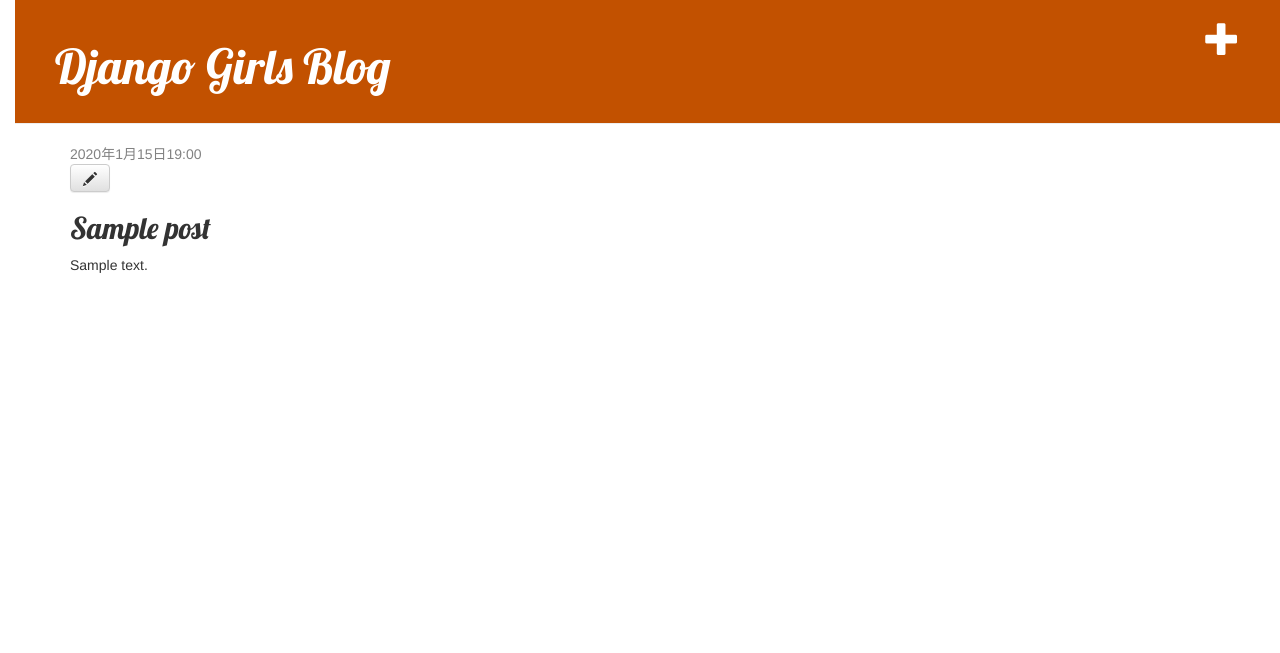
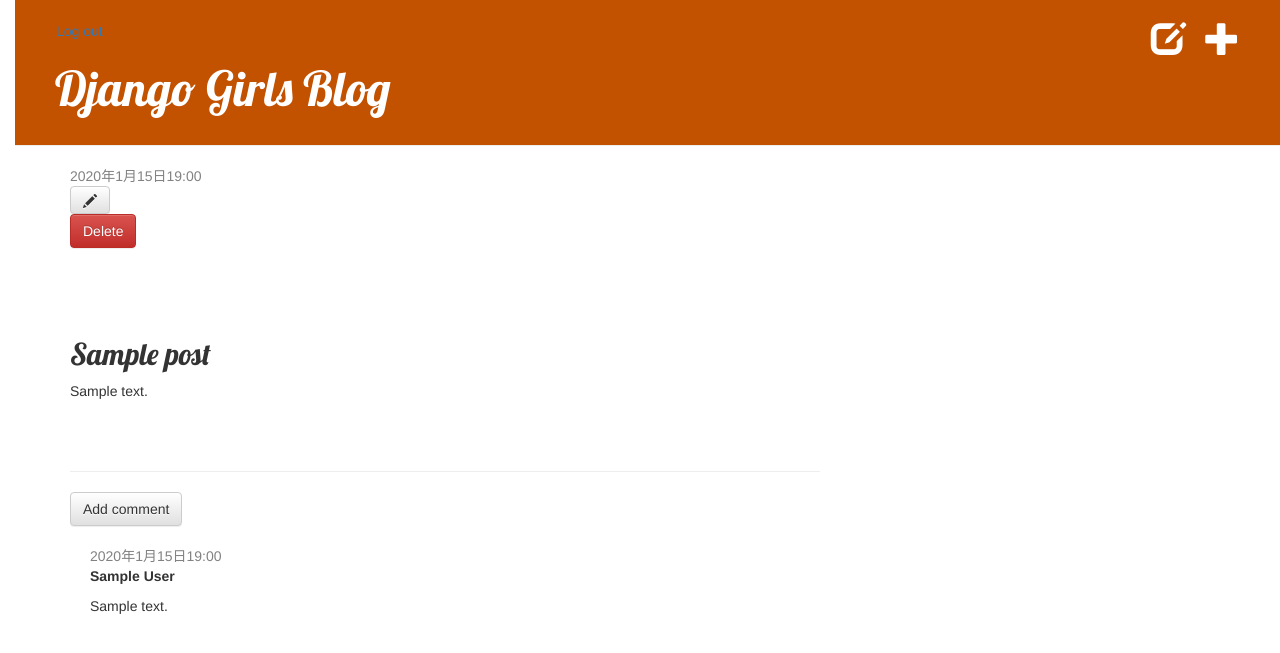
Before and after one commit to nanashiG/my-first-blog, a Django app: page /post/1/ in a window 1280 px wide. Shown: the top 653 px of the page. Run offline with Django 5.2, Linux system fonts and the light colour scheme; a user stored in the database is signed in; tables that the repository leaves empty hold one stand-in row (values such as "Sample post"); some libraries are stand-ins or nearby versions.

Commit message:
Added homework.

```diff
--- a/blog/admin.py
+++ b/blog/admin.py
@@ -1,4 +1,5 @@
 from django.contrib import admin
-from .models import Post
+from .models import Post, Comment
 
 admin.site.register(Post)
+admin.site.register(Comment)
--- a/blog/models.py
+++ b/blog/models.py
@@ -16,3 +16,20 @@
 
     def __str__(self):
         return self.title
+
+    def approved_comments(self):
+        return self.comments.filter(approved_comment=True)
+
+class Comment(models.Model):
+    post = models.ForeignKey('blog.Post', on_delete=models.CASCADE, related_name='comments')
+    author = models.CharField(max_length=200)
+    text = models.TextField()
+    created_date = models.DateTimeField(default=timezone.now)
+    approved_comment = models.BooleanField(default=False)
+
+    def approve(self):
+        self.approved_comment = True
+        self.save()
+
+    def __str__(self):
+        return self.text
--- a/blog/static/css/blog.css
+++ b/blog/static/css/blog.css
@@ -52,3 +52,7 @@
 .post h2 a, .post h2 a:visited {
     color: #000000;
 }
+
+.comment {
+    margin: 20px 0px 20px 20px;
+}
--- a/blog/templates/blog/base.html
+++ b/blog/templates/blog/base.html
@@ -11,6 +11,13 @@
         <div class="page-header">
             {% if user.is_authenticated %}
                 <a href="{% url 'post_new' %}" class="top-menu"><span class="glyphicon glyphicon-plus"></span></a>
+                <a href="{% url 'post_draft_list' %}" class="top-menu"><span class="glyphicon glyphicon-edit"></span></a>
+                <form method="post" action="{% url 'logout' %}" style="display:inline;">
+                    {% csrf_token %}
+                    <button type="submit" class="btn btn-link" style="padding: 0;">Log out</button>
+                </form>
+            {% else %}
+                <a href="{% url 'login' %}" class="top-menu"><span class="glyphicon glyphicon-lock"></span></a>
             {% endif %}
             <h1><a href="/">Django Girls Blog</a></h1>
         </div>
--- a/blog/templates/blog/post_detail.html
+++ b/blog/templates/blog/post_detail.html
@@ -6,11 +6,39 @@
             <div class="date">
                 {{ post.published_date }}
             </div>
+        {% else %}
+            <form method="POST" action="{% url 'post_publish' pk=post.pk %}" class="post-form">{% csrf_token %}
+                <button type="submit" class="post btn btn-secondary" name="publish">Publish</button>
+            </form>
         {% endif %}
         {% if user.is_authenticated %}
             <a class="btn btn-default" href="{% url 'post_edit' pk=post.pk %}"><span class="glyphicon glyphicon-pencil"></span></a>
+            <form method="POST" action="{% url 'post_remove' pk=post.pk %}" class="post-form">{% csrf_token %}
+                <button type="submit" class="post btn btn-danger" name="delete">
+                Delete
+                </button>
+            </form>
         {% endif %}
         <h2>{{ post.title }}</h2>
         <p>{{ post.text|linebreaksbr }}</p>
     </div>
+    <hr>
+    <a class="btn btn-default" href="{% url 'add_comment_to_post' pk=post.pk %}">Add comment</a>
+    {% for comment in post.comments.all %}
+        {% if user.is_authenticated or comment.approved_comment %}
+        <div class="comment">
+            <div class="date">
+                {{ comment.created_date }}
+                {% if not comment.approved_comment %}
+                    <a class="btn btn-default" href="{% url 'comment_remove' pk=comment.pk %}"><span class="glyphicon glyphicon-remove"></span></a>
+                    <a class="btn btn-default" href="{% url 'comment_approve' pk=comment.pk %}"><span class="glyphicon glyphicon-ok"></span></a>
+                {% endif %}
+            </div>
+            <strong>{{ comment.author }}</strong>
+            <p>{{ comment.text|linebreaks }}</p>
+        </div>
+        {% endif %}
+    {% empty %}
+        <p>No comments here yet :(</p>
+    {% endfor %}
 {% endblock %}
--- a/blog/templates/blog/post_list.html
+++ b/blog/templates/blog/post_list.html
@@ -6,8 +6,9 @@
             <div class="date">
                 {{ post.published_date }}
             </div>
-            <h2><a href="{% url 'post_detail' pk=post.pk %}">{{ post.title }}</a></h2>
+            <h1><a href="{% url 'post_detail' pk=post.pk %}">{{ post.title }}</a></h1>
             <p>{{ post.text|linebreaksbr }}</p>
+            <a href="{% url 'post_detail' pk=post.pk %}">Comments: {{ post.approved_comments.count }}</a>
         </div>
     {% endfor %}
-{% endblock %}
+{% endblock content %}
--- a/blog/urls.py
+++ b/blog/urls.py
@@ -7,4 +7,10 @@
     path('post/<int:pk>/', views.post_detail, name='post_detail'),
     path('post/new/', views.post_new, name='post_new'),
     path('post/<int:pk>/edit/', views.post_edit, name='post_edit'),
+    path('drafts/', views.post_draft_list, name='post_draft_list'),
+    path('post/<int:pk>/publish/', views.post_publish, name='post_publish'),
+    path('post/<int:pk>/remove/', views.post_remove, name='post_remove'),
+    path('post/<int:pk>/comment/', views.add_comment_to_post, name='add_comment_to_post'),
+    path('comment/<int:pk>/approve/', views.comment_approve, name='comment_approve'),
+    path('comment/<int:pk>/remove/', views.comment_remove, name='comment_remove'),
 ]
--- a/blog/views.py
+++ b/blog/views.py
@@ -1,9 +1,11 @@
+from django.contrib.auth.decorators import login_required
 from django.shortcuts import render
 from django.shortcuts import redirect
 from django.utils import timezone
 from .models import Post
 from django.shortcuts import render, get_object_or_404
-from .forms import PostForm
+from .forms import PostForm, CommentForm
+from .models import Post, Comment
 
 def post_list(request):
     posts = Post.objects.filter(published_date__lte=timezone.now()).order_by('published_date')
@@ -13,19 +15,20 @@
     post = get_object_or_404(Post, pk=pk)
     return render(request, 'blog/post_detail.html', {'post': post})
 
+@login_required
 def post_new(request):
     if request.method == "POST":
         form = PostForm(request.POST)
         if form.is_valid():
             post = form.save(commit=False)
             post.author = request.user
-            post.published_date = timezone.now()
             post.save()
             return redirect('post_detail', pk=post.pk)
     else:
         form = PostForm()
     return render(request, 'blog/post_edit.html', {'form': form})
 
+@login_required
 def post_edit(request, pk):
     post = get_object_or_404(Post, pk=pk)
     if request.method == "POST":
@@ -33,9 +36,52 @@
         if form.is_valid():
             post = form.save(commit=False)
             post.author = request.user
-            post.published_date = timezone.now()
             post.save()
             return redirect('post_detail', pk=post.pk)
     else:
         form = PostForm(instance=post)
     return render(request, 'blog/post_edit.html', {'form': form})
+
+@login_required
+def post_draft_list(request):
+    posts = Post.objects.filter(published_date__isnull=True).order_by('created_date')
+    return render(request, 'blog/post_draft_list.html', {'posts': posts})
+
+@login_required
+def post_publish(request, pk):
+    post = get_object_or_404(Post, pk=pk)
+    if request.method=='POST':
+        post.publish()
+    return redirect('post_detail', pk=pk)
+
+@login_required
+def post_remove(request, pk):
+    post = get_object_or_404(Post, pk=pk)
+    if request.method=='POST':
+        post.delete()
+    return redirect('post_list')
+
+def add_comment_to_post(request, pk):
+    post = get_object_or_404(Post, pk=pk)
+    if request.method == "POST":
+        form = CommentForm(request.POST)
+        if form.is_valid():
+            comment = form.save(commit=False)
+            comment.post = post
+            comment.save()
+            return redirect('post_detail', pk=post.pk)
+    else:
+        form = CommentForm()
+    return render(request, 'blog/add_comment_to_post.html', {'form': form})
+
+@login_required
+def comment_approve(request, pk):
+    comment = get_object_or_404(Comment, pk=pk)
+    comment.approve()
+    return redirect('post_detail', pk=comment.post.pk)
+
+@login_required
+def comment_remove(request, pk):
+    comment = get_object_or_404(Comment, pk=pk)
+    comment.delete()
+    return redirect('post_detail', pk=comment.post.pk)
--- a/mysite/settings.py
+++ b/mysite/settings.py
@@ -123,3 +123,7 @@
 # https://docs.djangoproject.com/en/5.1/ref/settings/#default-auto-field
 
 DEFAULT_AUTO_FIELD = 'django.db.models.BigAutoField'
+
+LOGIN_REDIRECT_URL = '/'
+
+LOGOUT_REDIRECT_URL = "/accounts/login/"
--- a/mysite/urls.py
+++ b/mysite/urls.py
@@ -1,7 +1,11 @@
 from django.contrib import admin
 from django.urls import path, include
 
+from django.contrib.auth import views
+
 urlpatterns = [
     path('admin/', admin.site.urls),
+    path('accounts/login/', views.LoginView.as_view(), name='login'),
+    path('accounts/logout/', views.LogoutView.as_view(), name='logout'),
     path('', include('blog.urls')),
 ]
```
Also changed, not shown: blog/forms.py (+7 -1 lines), blog/templates/blog/add_comment_to_post.html (added, +9 -0 lines), blog/templates/blog/post_draft_list.html (added, +11 -0 lines), blog/templates/registration/login.html (added, +24 -0 lines), blog/migrations/0002_comment.py (added).
